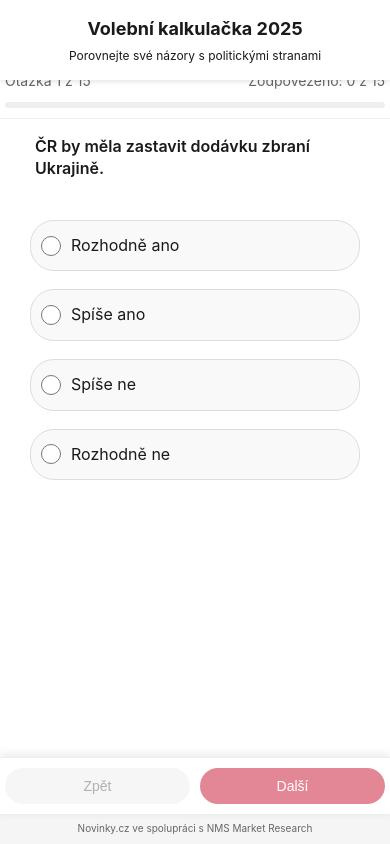
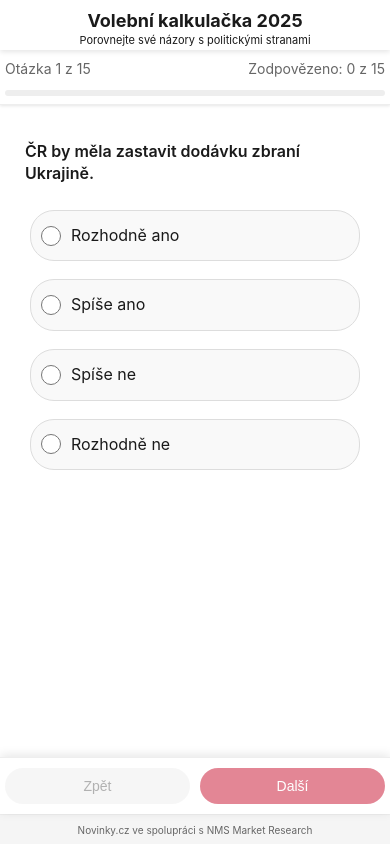
Before and after one commit to davidrynes/volebni-kalkulacka-v2, a Preact app: page / in a window 390 px wide. Built offline with nearby package versions, Linux system fonts and the light colour scheme.

Commit message:
Úprava layoutu - pevná hlavička a progress bar, scrollovatelný obsah

```diff
--- a/index.html
+++ b/index.html
@@ -15,41 +15,32 @@
         padding: 0;
         width: 100%;
         height: 100%;
-        overflow: auto;
+        overflow: hidden;
         -webkit-overflow-scrolling: touch;
+        position: fixed;
       }
       #app {
         width: 100%;
         max-width: 600px;
-        height: auto;
-        min-height: 100%;
+        height: 100%;
         margin: 0 auto;
-        overflow: visible;
+        overflow: hidden;
         position: relative;
+        display: flex;
+        flex-direction: column;
       }
       @media (max-width: 480px) {
-        html, body, #app {
-          height: auto;
-          min-height: 100%;
-          overflow: visible;
-          max-width: 100%;
+        html, body {
           width: 100%;
-          padding: 0;
-          margin: 0;
-          -webkit-overflow-scrolling: touch;
-        }
-        body {
-          position: relative;
-          width: 100vw;
-          min-height: 100vh;
-          overflow: visible;
+          height: 100%;
+          overflow: hidden;
+          position: fixed;
         }
         #app {
-          height: auto;
-          min-height: 100vh;
-          display: flex;
-          flex-direction: column;
-          padding-bottom: 0;
+          width: 100%;
+          height: 100%;
+          max-width: 100%;
+          overflow: hidden;
           position: relative;
         }
       }
--- a/src/app.css
+++ b/src/app.css
@@ -75,24 +75,27 @@ body {
     z-index: 100;
     box-shadow: 0 1px 3px rgba(0,0,0,0.1);
     max-width: 600px;
+    height: 60px;
 }
 
 .header h1 {
     font-size: 20px;
     font-weight: 700;
     margin-bottom: 2px;
+    line-height: 1.2;
 }
 
 .header p {
     font-size: 12px;
     margin: 0;
+    line-height: 1.2;
 }
 
 /* Content area */
 .content-area {
     flex: 1;
     overflow-y: auto;
-    padding: 100px 0 120px 0;
+    padding: 130px 0 80px 0;
     width: 100%;
     -webkit-overflow-scrolling: touch;
     display: flex;
@@ -101,7 +104,7 @@ body {
 
 /* Progress */
 .progress-container {
-    padding: 15px 20px;
+    padding: 10px 20px;
     border-bottom: 1px solid #eee;
     flex-shrink: 0;
     width: 100%;
@@ -113,6 +116,7 @@ body {
     background: white;
     max-width: 600px;
     margin: 0 auto;
+    box-shadow: 0 1px 3px rgba(0,0,0,0.1);
 }
 
 .progress-info {
@@ -211,6 +215,10 @@ body {
     z-index: 10;
     max-width: 600px;
     margin: 0 auto;
+    height: 30px;
+    display: flex;
+    align-items: center;
+    justify-content: center;
 }
 
 /* Crucial Questions Selection */
@@ -272,6 +280,7 @@ body {
 .question-slide {
     padding: 20px;
     width: 100%;
+    box-sizing: border-box;
 }
 
 .question-text {
@@ -320,7 +329,7 @@ body {
 
 /* Results */
 .results-container {
-    padding: 16px 20px 120px;
+    padding: 16px 20px 80px;
     width: 100%;
     box-sizing: border-box;
     flex: 1;
@@ -685,7 +694,7 @@ body {
 
     .header {
         width: 100%;
-        padding: 15px 5px;
+        padding: 10px 5px;
         border-radius: 0;
         box-shadow: 0 2px 5px rgba(0,0,0,0.1);
         position: fixed;
@@ -694,6 +703,7 @@ body {
         right: 0;
         z-index: 100;
         max-width: 100%;
+        height: 50px;
     }
 
     .header h1 {
@@ -704,7 +714,7 @@ body {
     }
 
     .header p {
-        font-size: 12px;
+        font-size: 11px;
         width: 100%;
         white-space: normal;
         word-wrap: break-word;
@@ -713,7 +723,7 @@ body {
     .content-area {
         flex: 1;
         overflow-y: auto;
-        padding: 100px 5px 120px 5px;
+        padding: 120px 5px 80px 5px;
         width: 100%;
         box-sizing: border-box;
         -webkit-overflow-scrolling: touch;
@@ -723,7 +733,7 @@ body {
 
     .question-text {
         font-size: 16px;
-        padding: 15px 10px;
+        padding: 0;
         width: 100%;
         box-sizing: border-box;
         white-space: normal;
@@ -799,7 +809,7 @@ body {
     }
 
     .results-container {
-        padding: 10px 5px 120px;
+        padding: 10px 5px 80px;
         width: 100%;
         box-sizing: border-box;
         flex: 1;
@@ -863,11 +873,11 @@ body {
     }
 
     .progress-container {
-        padding: 10px 5px;
+        padding: 8px 5px;
         width: 100%;
         box-sizing: border-box;
         position: fixed;
-        top: 60px;
+        top: 50px;
         left: 0;
         right: 0;
         z-index: 90;
--- a/src/main.tsx
+++ b/src/main.tsx
@@ -7,19 +7,16 @@ if (rootElement) {
   // Nastavíme rozměry pro desktop
   if (window.innerWidth > 480) {
     rootElement.style.width = '600px'
-    rootElement.style.height = 'auto'
-    rootElement.style.minHeight = '700px'
+    rootElement.style.height = '100%'
   } else {
     // Pro mobilní zařízení necháme responzivní
     rootElement.style.width = '100%'
-    rootElement.style.height = 'auto'
-    rootElement.style.minHeight = '100vh'
+    rootElement.style.height = '100%'
   }
 
   rootElement.style.display = 'flex'
-  rootElement.style.justifyContent = 'center'
-  rootElement.style.alignItems = 'center'
-  rootElement.style.overflow = 'visible'
+  rootElement.style.flexDirection = 'column'
+  rootElement.style.overflow = 'hidden'
   rootElement.style.margin = '0 auto'
   rootElement.style.position = 'relative'
 }
@@ -35,7 +32,7 @@ function resizeParentIframeIfNeeded() {
       const message = {
         type: 'resize',
         width: window.innerWidth > 480 ? 600 : window.innerWidth,
-        height: window.innerWidth > 480 ? 700 : window.innerHeight
+        height: window.innerHeight
       }
       window.parent.postMessage(message, '*')
     }
@@ -55,13 +52,10 @@ window.addEventListener('resize', () => {
   if (rootElement) {
     if (window.innerWidth > 480) {
       rootElement.style.width = '600px'
-      rootElement.style.height = 'auto'
-      rootElement.style.minHeight = '700px'
     } else {
       rootElement.style.width = '100%'
-      rootElement.style.height = 'auto'
-      rootElement.style.minHeight = '100vh'
     }
+    rootElement.style.height = '100%'
   }
   resizeParentIframeIfNeeded()
 })
```
